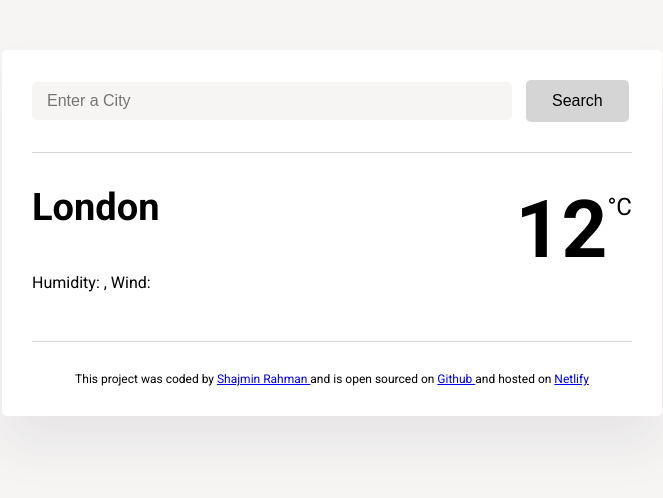
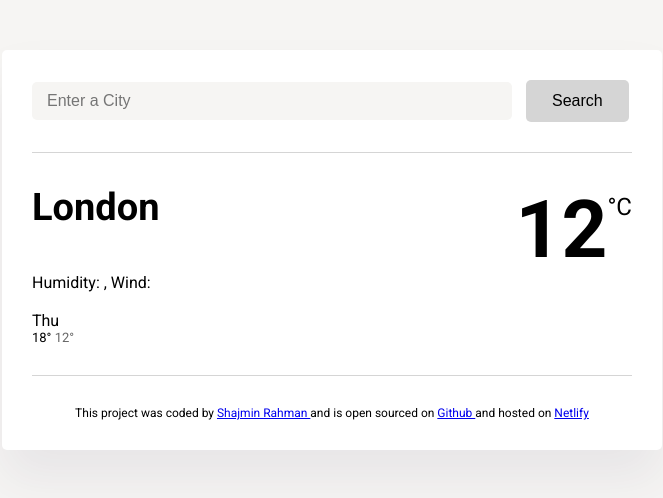
Before and after one commit to shajmin306/Shaz-Weather-Project, a plain HTML site: page index.html in a window 1280 px wide. Shown: the whole page, without its empty margins (308-971 px from the left). Drawn offline with nearby package versions, Linux system fonts and the light colour scheme.

Commit message:
Add weather forecast HTML and CSS

```diff
--- a/index.html
+++ b/index.html
@@ -45,6 +45,17 @@
             <div class="temp-unit">°C</div>
           </div>
         </div>
+        <div class="weather-forescast">
+          <div class="row">
+            <div class="row-2">
+              <div class="weather-forescast-day">Thu</div>
+              <div class="weather-forecast-temp">
+                <span class="maximum-temperature">18°</span>
+                <span class="minimum-temperature">12°</span>
+              </div>
+            </div>
+          </div>
+        </div>
       </main>
 
       <footer>
--- a/src/index.css
+++ b/src/index.css
@@ -72,6 +72,22 @@ main {
   margin-top: 10px;
   font-size: 24px;
 }
+
+.weather-forecast {
+  margin-top: 20px;
+  text-align: center;
+}
+.weather-forecast-day {
+  font-size: 16px;
+  color: navy;
+  opacity: 0.6;
+}
+.weather-forecast-temp {
+  font-size: 13px;
+}
+.minimum-temperature {
+  opacity: 0.6;
+}
 footer {
   border-top: 1px solid #d5d5d5;
   padding: 30px 0 0 0;
```
